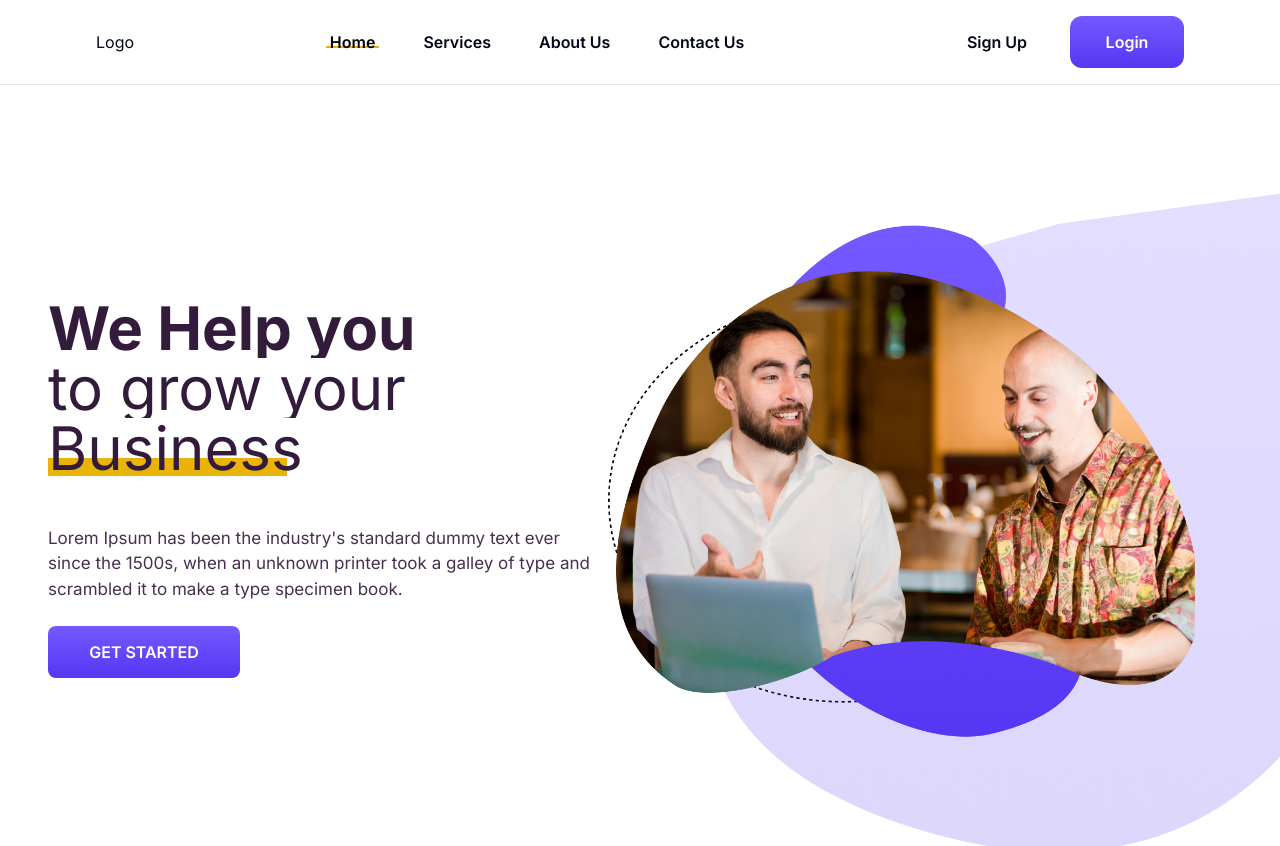
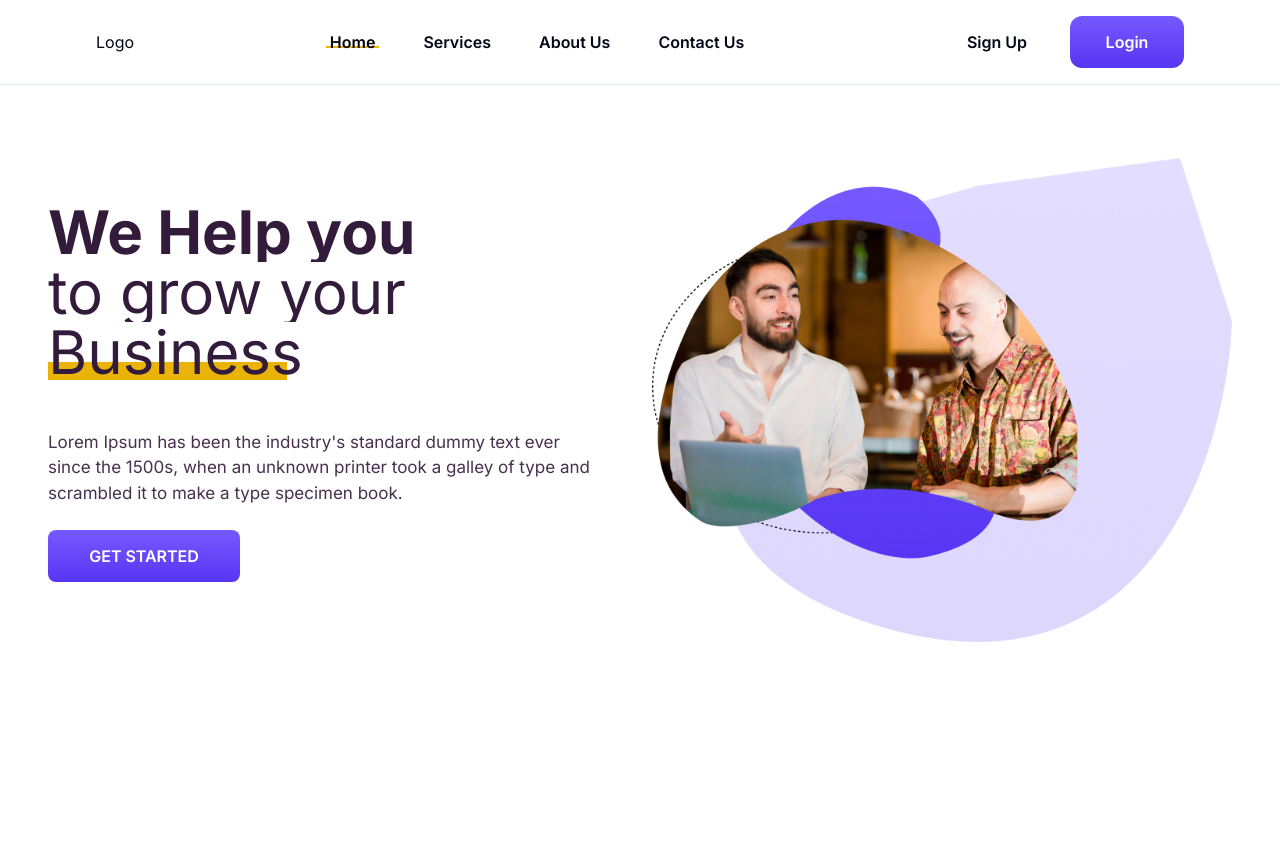
Before and after one commit to ammar-1990/raya-frontend, a Next.js app: page / in a window 1280 px wide. Shown: the top 846 px of the page. Built offline with nearby package versions, Linux system fonts and the light colour scheme; no server answers; the database is empty.

Commit message:
animation

```diff
--- a/app/(main)/page.tsx
+++ b/app/(main)/page.tsx
@@ -46,6 +46,7 @@ const ServicesSection = async () => {
     show: {
       opacity: 1,
       transition: {
+
         staggerChildren: 0.2,
       },
     },
@@ -75,10 +76,11 @@ const ServicesSection = async () => {
 
       <MotionWrapper
         variants={containerVariants}
-        className="grid grid-cols-1 sm:grid-cols-2 md:grid-cols-4 mt-24 gap-8 relative items-stretch"
+        className="grid grid-cols-1 sm:grid-cols-2 lg:grid-cols-4 mt-24 gap-8 relative items-stretch"
         initial="hidden"
         whileInView="show"
-        viewport={{ once: true, amount: 0.2 }}
+
+        viewport={{ once: true, amount: 0.6 }}
       >
         {services.map((service) => (
           <MotionWrapper variants={cardVariants} key={service.id}>
@@ -117,7 +119,7 @@ const AboutUs = () => {
       initial={{x:-20,opacity:0}}
       whileInView={{x:0,opacity:1}}
       transition={{delay:0.1,stiffness: 200, type: "spring", damping: 8}}
-      viewport={{ once: false, amount: 0.6 }}
+      viewport={{ once: true, amount: 0.6 }}
       className="flex-1 hidden md:block">
         <div className="w-full aspect-square relative">
           <Image
@@ -133,7 +135,7 @@ const AboutUs = () => {
        initial={{x:20,opacity:0}}
        whileInView={{x:0,opacity:1}}
        transition={{delay:0.1,stiffness: 200, type: "spring", damping: 8}}
-       viewport={{ once: false, amount: 0.6 }}
+       viewport={{ once: true, amount: 0.6 }}
       className="flex-1  flex items-center justify-center">
         <div className="flex flex-col gap-12">
           <h3 className="text-[48px] font-bold">
--- a/components/first-section.tsx
+++ b/components/first-section.tsx
@@ -1,4 +1,4 @@
-'use client'
+"use client";
 
 import Image from "next/image";
 import MotionWrapper from "./motion-wrapper";
@@ -7,27 +7,29 @@ import { Button } from "./ui/button";
 import { useEffect, useState } from "react";
 import { useMounted } from "@/contexts/mount-context";
 
+export const FirstSection = () => {
+  const { mounted, setMounted } = useMounted();
+  useEffect(() => {
+    let timer: NodeJS.Timeout;
+    if (!mounted) {
+      timer = setTimeout(() => {
+        setMounted(true);
+      }, 1000);
+    }
+    return () => clearTimeout(timer);
+  }, [mounted, setMounted]);
 
-
-export const FirstSection = () => {
-
-    const {mounted,setMounted} = useMounted()
-    useEffect(()=>{
-        let timer:NodeJS.Timeout
-        if(!mounted){
-timer = setTimeout(()=>{setMounted(true)},1000)
-        }
-       return ()=>clearTimeout(timer)
-    },[mounted,setMounted])
-
-
-    if(!mounted) return <section className="fixed top-0 left-0 min-h-screen w-full bg-gradient-to-b from-gradient-start to-gradient-end flex items-center justify-center  z-[9999999]">
-        <h1 className="text-4xl text-white font-bold">Raya</h1>
-
+  if (!mounted)
+    return (
+      <section className="h-screen">
+        <div className="fixed top-0 left-0 h-screen w-full bg-gradient-to-b from-gradient-start to-gradient-end flex items-center justify-center  z-[9999999]">
+          <h1 className="text-4xl text-white font-bold absolute top-1/2 left-1/2 -translate-x-[50%] -translate-y-[50%]">Raya</h1>
+        </div>
       </section>
+    );
   return (
-      <SectionWrapper className="relative  md:!pt-60 min-h-screen flex items-center  ">
-        <div className="relative pt-8  w-full ">
+    <SectionWrapper className="relative  min-h-screen flex items-center gap-6 ">
+      <div className=" pt-8 flex-1   ">
         <h1 className="text-[38px] text-center md:text-start md:text-[55px] lg:text-[60px] 2xl:text-[87px] min-h-[130px] md:min-h-[160px] lg:min-h-[130px] xl:min-h-[160px] 2xl:min-h-[260px] flex flex-col leading-none text-font -mt-12">
           <MotionWrapper
             className="overflow-hidden"
@@ -70,13 +72,18 @@ timer = setTimeout(()=>{setMounted(true)},1000)
             </span>
           </MotionWrapper>
         </h1>
-          <MotionWrapper>
+        <MotionWrapper
+        initial={{x:-20,opacity:0}}
+        whileInView={{x:0,opacity:1}}
+        transition={{duration:0.5,delay:0.5}}
+    viewport={{ once: true, amount: 0.2 }}
+        >
           <p className="max-w-[550px] md:text-[14px] lg:text-[17px] text-font/90 mt-6 md:mt-12 mx-auto md:mx-0 text-[10px] text-center md:text-start ">
             Lorem Ipsum has been the industry&apos;s standard dummy text ever
             since the 1500s, when an unknown printer took a galley of type and
             scrambled it to make a type specimen book.
           </p>
-          </MotionWrapper>
+
 
         <Button
           variant={"site"}
@@ -84,9 +91,18 @@ timer = setTimeout(()=>{setMounted(true)},1000)
         >
           Get Started
         </Button>
-          <div className="absolute -right-44 -top-32 w-[800px] aspect-[3/2.5] hidden xl:block ">
+        </MotionWrapper>
+      </div>
+      <div className="flex-1 lg:block hidden">
+      <MotionWrapper
+      initial={{y:20,opacity:0}}
+      whileInView={{y:0,opacity:1}}
+      transition={{duration:0.5,delay:0.3}}
+      viewport={{ once: true, amount: 0.2 }}
+      className="relative w-full aspect-[3/2.5]  ">
           <Image src={"/FirstImage.png"} alt="first image" fill className="" />
-          </div>
+        </MotionWrapper>
+
       </div>
     </SectionWrapper>
   );
```
Lines whose indentation alone changed are shown as unchanged.
